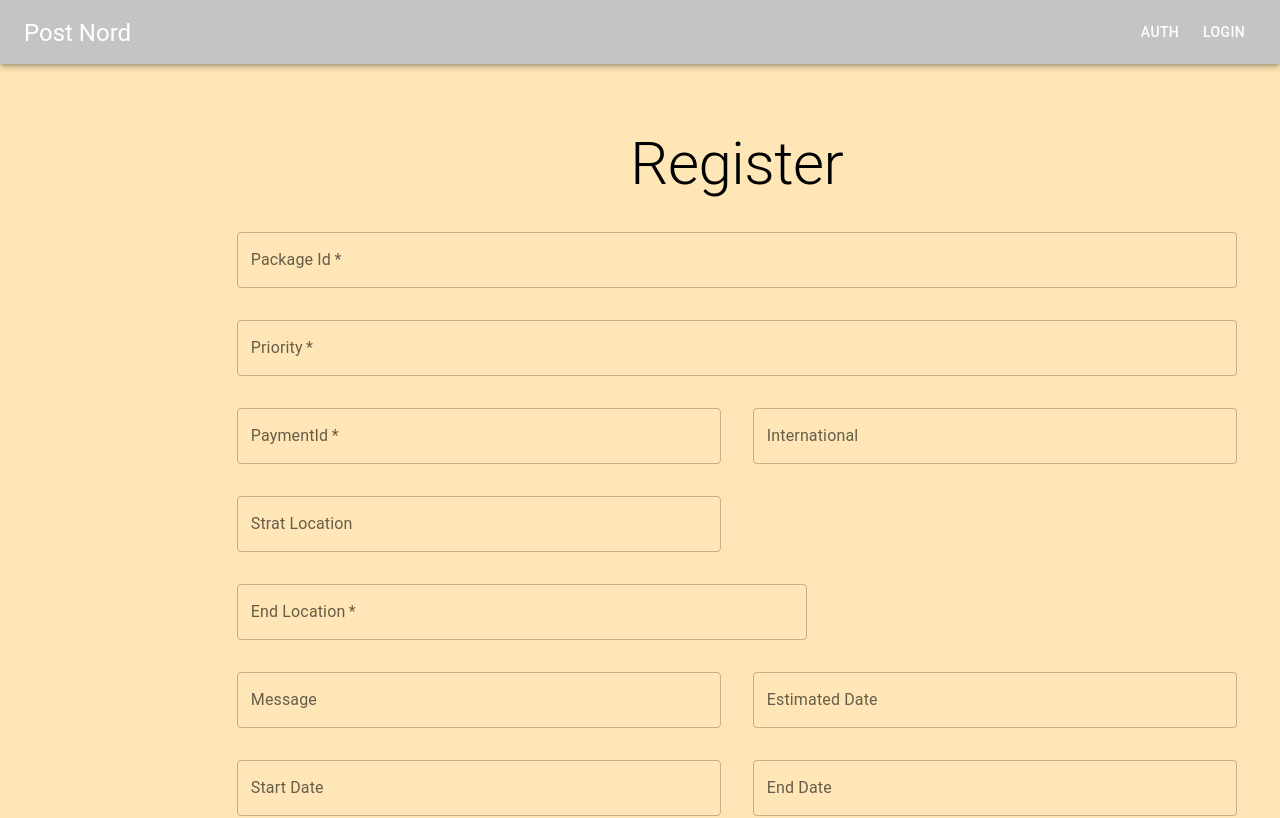
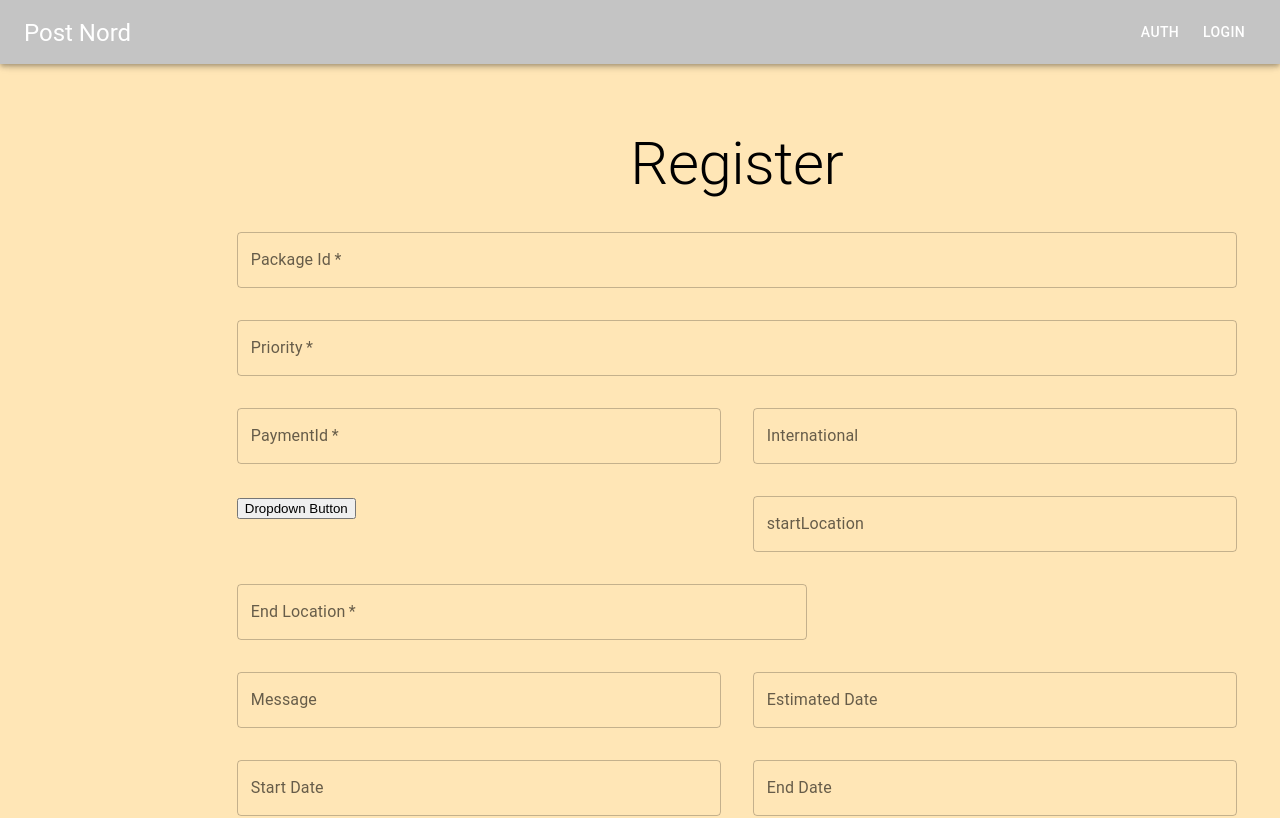
Before and after one commit to AlexSandro19/testing_project_delivery_system, a React (Create React App) app in the folder client/: page /addDelivery in a window 1280 px wide. Shown: the top 818 px of the page. Built offline with nearby package versions, Linux system fonts and the light colour scheme.

Commit message:
cleint additions

```diff
--- a/client/src/components/Delivery.js
+++ b/client/src/components/Delivery.js
@@ -1,6 +1,7 @@
 import { makeStyles } from "@mui/styles";
 import { Box } from "@mui/system";
-import { TextField,Grid, Typography,Button } from "@mui/material";
+import { TextField,Grid, Typography,Button} from "@mui/material";
+import  {Dropdown} from "react-bootstrap"
 const useStyles=makeStyles(()=>({
     back:{
         margin:"2%",
@@ -18,6 +19,11 @@ const useStyles=makeStyles(()=>({
     },
 
 }))
+const options = [
+    'one', 'two', 'three'
+  ];
+  const defaultOption = options[0];
+
 
 export const Delivery=({form,sendRegistrationForm,changeHandler})=>{
 const classes=useStyles();
@@ -38,7 +44,18 @@ return(
         <Grid item xs={12}><TextField type="text" value={form.priority} onChange={changeHandler} style={{width:"100%"}}  required label="Priority" id="priority" name="priority" ></TextField></Grid>
         <Grid item xs={6}><TextField type="text" value={form.paymentId} onChange={changeHandler} style={{width:"100%"}}  required label="PaymentId" id="paymentId" name="paymentId"></TextField></Grid>
         <Grid item xs={6}><TextField type="text" value={form.international} onChange={changeHandler} style={{width:"100%"}}  label="International" id="international" name="international"></TextField></Grid>
-        <Grid item xs={6}><TextField type="text" value={form.stratLocation} onChange={changeHandler} style={{width:"100%"}}  label="Strat Location" id="stratLocation" name="stratLocation"></TextField></Grid>
+        <Grid item xs={6}><Dropdown>
+  <Dropdown.Toggle variant="success" id="dropdown-basic">
+    Dropdown Button
+  </Dropdown.Toggle>
+
+  <Dropdown.Menu>
+    <Dropdown.Item onClick={"fas"}>Action</Dropdown.Item>
+    <Dropdown.Item href="#/action-2">Another action</Dropdown.Item>
+    <Dropdown.Item href="#/action-3">Something else</Dropdown.Item>
+  </Dropdown.Menu>
+</Dropdown></Grid>
+        <Grid item xs={6}><TextField type="text" value={form.startLocation} onChange={changeHandler} style={{width:"100%"}}  label="startLocation" id="startLocation" name="startLocation"></TextField></Grid>
         <Grid item xs={7}><TextField type="text" value={form.endLocation} onChange={changeHandler} style={{width:"100%"}} required label="End Location" id="endLocation" name="endLocation"></TextField></Grid>
         <Grid item xs={6}><TextField type="text" value={form.message} onChange={changeHandler} style={{width:"100%"}}  label="Message" id="message" name="message"></TextField></Grid>
         <Grid item xs={6}><TextField type="text" value={form.estimatedDate} onChange={changeHandler} style={{width:"100%"}}  label="Estimated Date" id="estimatedDate" name="estimatedDate"></TextField></Grid>
@@ -59,4 +76,4 @@ return(
     </div>
 )
 
-}
+}//<TextField type="text" value={form.stratLocation} onChange={changeHandler} style={{width:"100%"}}  label="Strat Location" id="stratLocation" name="stratLocation"></TextField>
--- a/client/src/pages/AddDelivery.js
+++ b/client/src/pages/AddDelivery.js
@@ -41,6 +41,6 @@ const AddDelivery=({registerDelivery})=>{
 
 }
 const mapStateToProps = (state) =>({
-
+   // options:state.NameOfReducer.options
   });
 export default connect(mapStateToProps,{registerDelivery})(AddDelivery)
```
Also changed, not shown: client/package.json (+6 -3 lines), 1 other file (tests, documents, lock files or other folders).
